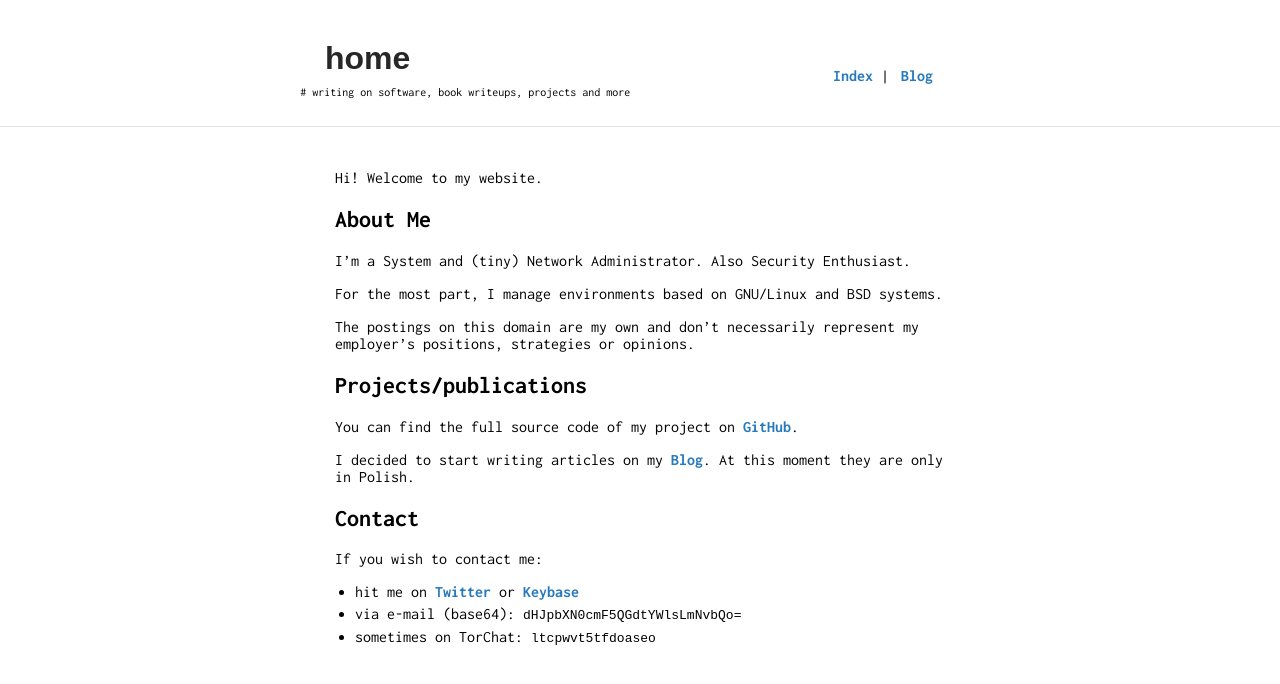
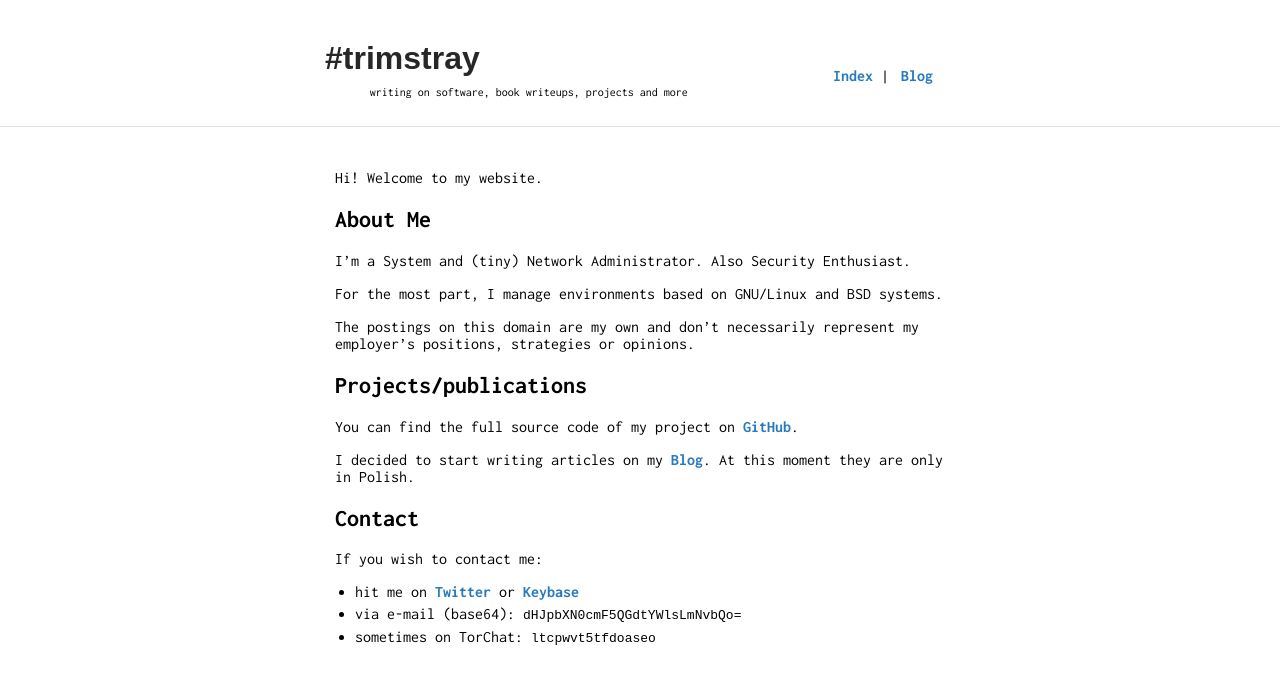
Before and after one commit to trimstray/trimstray.github.io, a Jekyll site: the page built from index.md, in a window 1280 px wide. Shown: the top 684 px of the page. Built offline with Jekyll 4.4.1, drawn with Linux system fonts in a browser that asks for light colours.

Commit message:
minor updates and fixes - signed-off-by: trimstray <trimstray@gmail.com>

```diff
--- a/_config.yml
+++ b/_config.yml
@@ -1,6 +1,6 @@
 remote_theme: ankitsultana/researcher@gem
 
-title: home
+title: trimstray
 
 url: "https://trimstray.github.io"
 baseurl: ""
--- a/_layouts/default.html
+++ b/_layouts/default.html
@@ -39,8 +39,8 @@
 <body>
     <div class="wrapper">
         <div class="navbar container">
-            <a id="author-name" class="alignable pull-left" href="{{ site.uri }}{{ site.baseurl }}">{{ site.title }}</a>
-            <p id="info-name" class="alignable pull-left"># writing on software, book writeups, projects and more</p>
+            <a id="author-name" class="alignable pull-left" href="{{ site.uri }}{{ site.baseurl }}">#{{ site.title }}</a>
+            <p id="info-name" class="alignable pull-left">writing on software, book writeups, projects and more</p>
             <ul class="alignable pull-right navbar-ul">
                 {% for x in site.data.nav %}
                     <li class="alignable pull-right nav-list"><a href="{{ x.link }}">{{ x.name }}</a>
```
